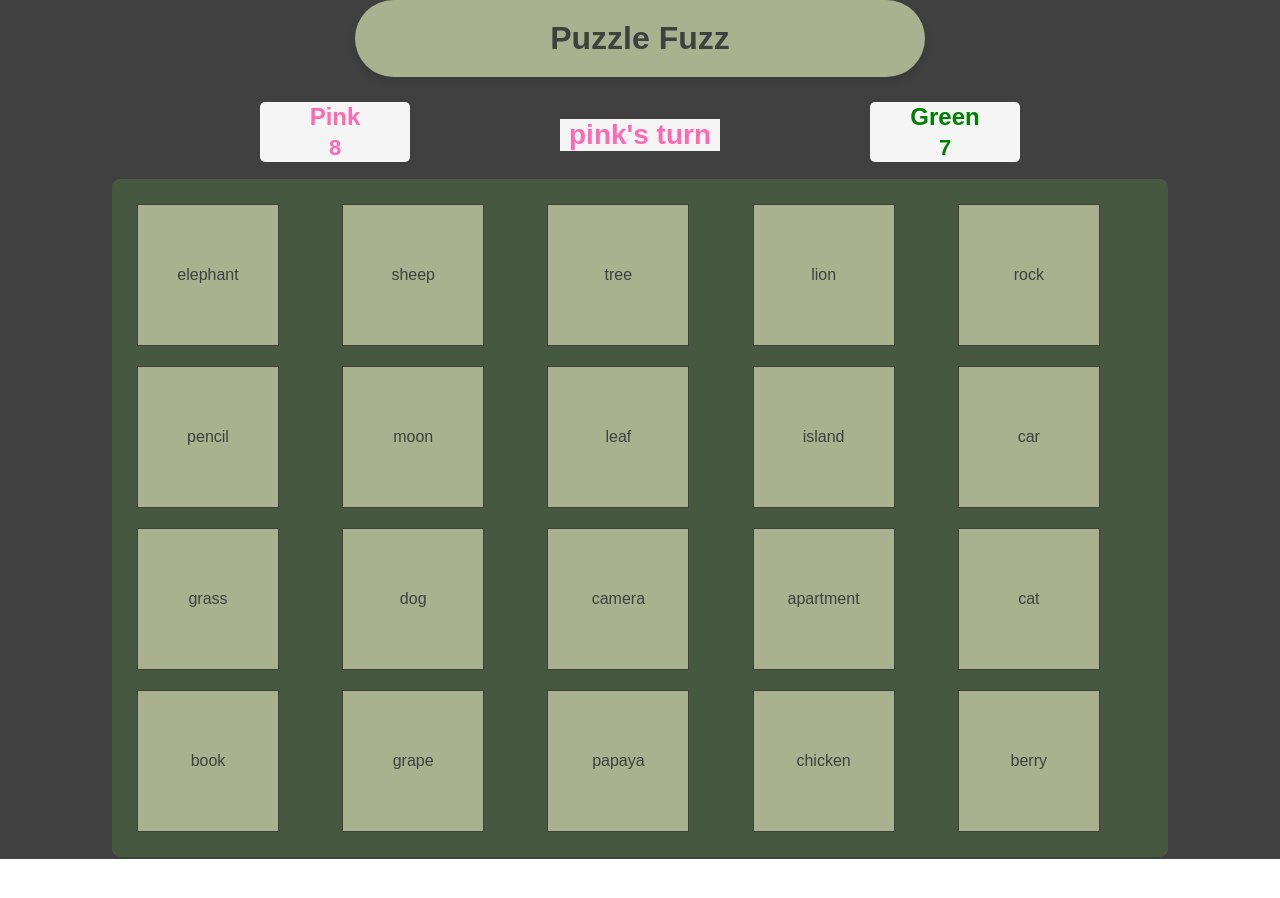
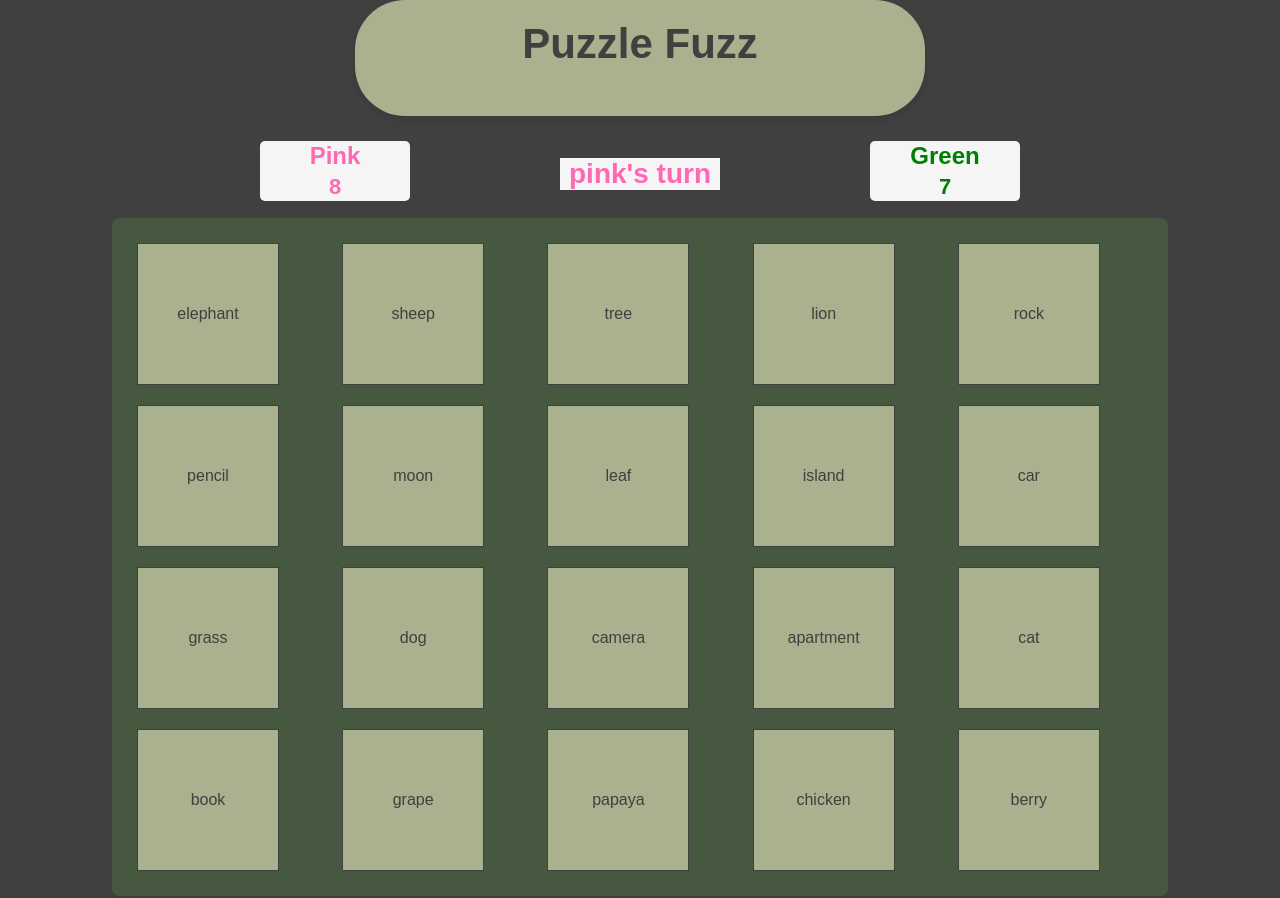
Before and after one commit to bweithers/puzzlefuzz, a React (Create React App) app: page / in a window 1280 px wide. Before the commit the page ends 859 px from the top, so only its background shows below. Built offline with nearby package versions, Linux system fonts and the light colour scheme.

Commit message:
add hover effects to app-header

```diff
--- a/src/App.css
+++ b/src/App.css
@@ -22,9 +22,37 @@
   user-select: none;
   width: 50%;
   align-self: center;
+  transition: background 0.3s ease;
+  cursor: pointer;
+}
+
+.App-header:hover {
+  background: linear-gradient(45deg, #FFC0CB, #90EE90);
 }
 
 .App-header h1 {
   margin: 0;
-  color: #3f403f; /* Onyx */
+  color: #3f403f;
+  transition: opacity 0.3s ease;
+  font-size: 42px;
 }
+
+.App-header:hover h1 {
+  opacity: 0;
+}
+
+.App-header::after {
+  content: 'Restart?';
+  /* position: absolute; */
+  /* top: 50%; */
+  /* left: 50%; */
+  transform: translate(-50%, -50%);
+  opacity: 0;
+  transition: opacity 0.3s ease;
+  font-size: 24px;
+  font-weight: bold;
+}
+
+.App-header:hover::after {
+  opacity: 1;
+}
```
